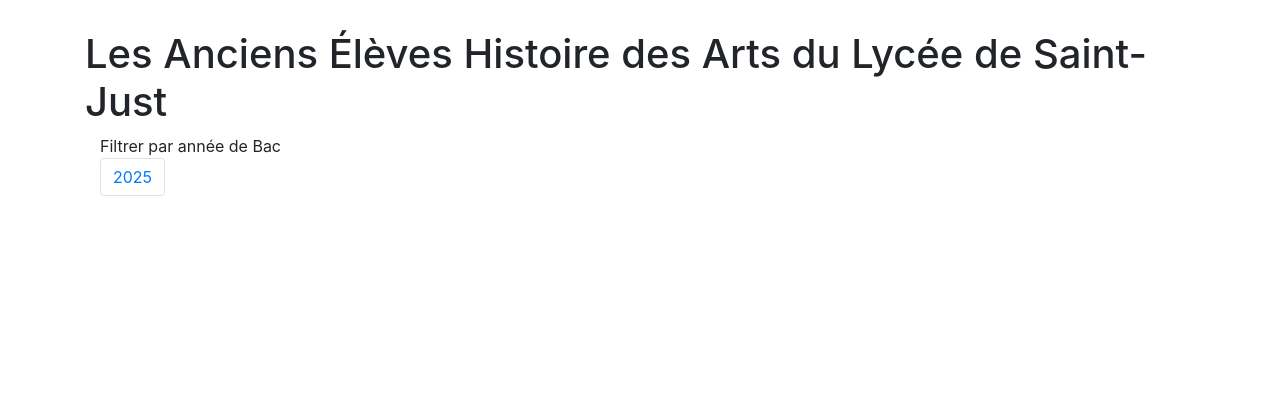
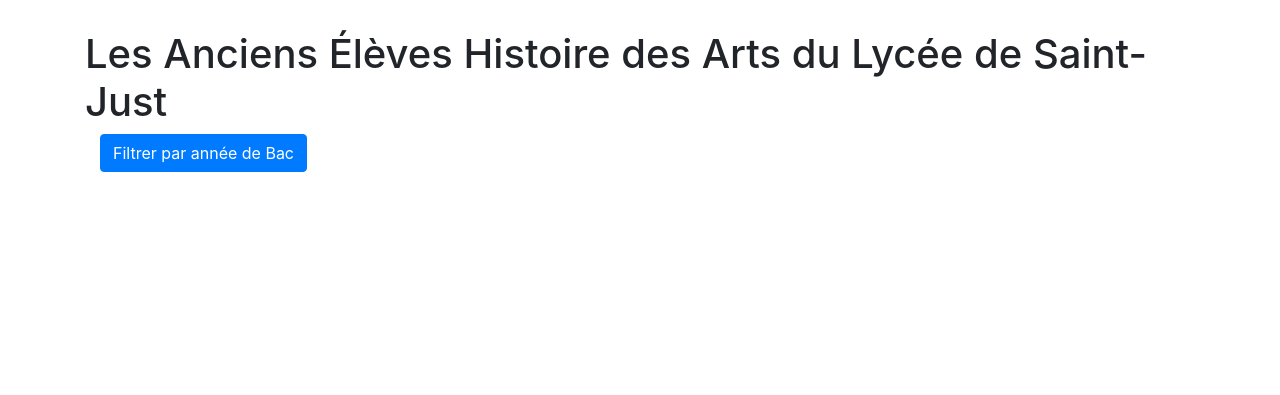
Before and after one commit to philippe-lemaire/alumni-hida, a Django app: page /alumni in a window 1280 px wide. Shown: the part 62-457 px from the top of the page. Run offline with Django 4.2, Linux system fonts and the light colour scheme; the visitor is signed in with stand-in values (Sample User, id 1); data comes from the database, SQL or seed files in the repository; some libraries are stand-ins or nearby versions.

Commit message:
new prez for year filter

```diff
--- a/trombinoscope/templates/trombinoscope/alumni_list.html
+++ b/trombinoscope/templates/trombinoscope/alumni_list.html
@@ -10,15 +10,23 @@
 <div class="container">
 
 <!-- years -->
+<p>
+  <a class="btn btn-primary" data-toggle="collapse" href="#collapseExample" role="button" aria-expanded="false" aria-controls="collapseExample">
+    Filtrer par année de Bac
+  </a>
 
-<span>Filtrer par année de Bac</span>
-<ul class="pagination">
+</p>
+<div class="collapse" id="collapseExample">
+  <div class="card card-body">
+   <nav class="nav flex-column flex-sm-row">
+      <a class="text-sm-center nav-link" href="{% url 'trombinoscope:alumni_list' %}">Toutes</a>
   {% for year in years %}
-  <li class="page-item">
-  <a class="page-link" href="{% url 'trombinoscope:alumni_list_per_year' year %}">{{year}}</a>
-  </li>
+  <a class="text-sm-center nav-link" href="{% url 'trombinoscope:alumni_list_per_year' year %}">{{year}}</a>
   {% endfor %}
-</ul>
+</nav>
+  </div>
+</div>
+
 
 {% for alumnus in alumni %}
 
```
